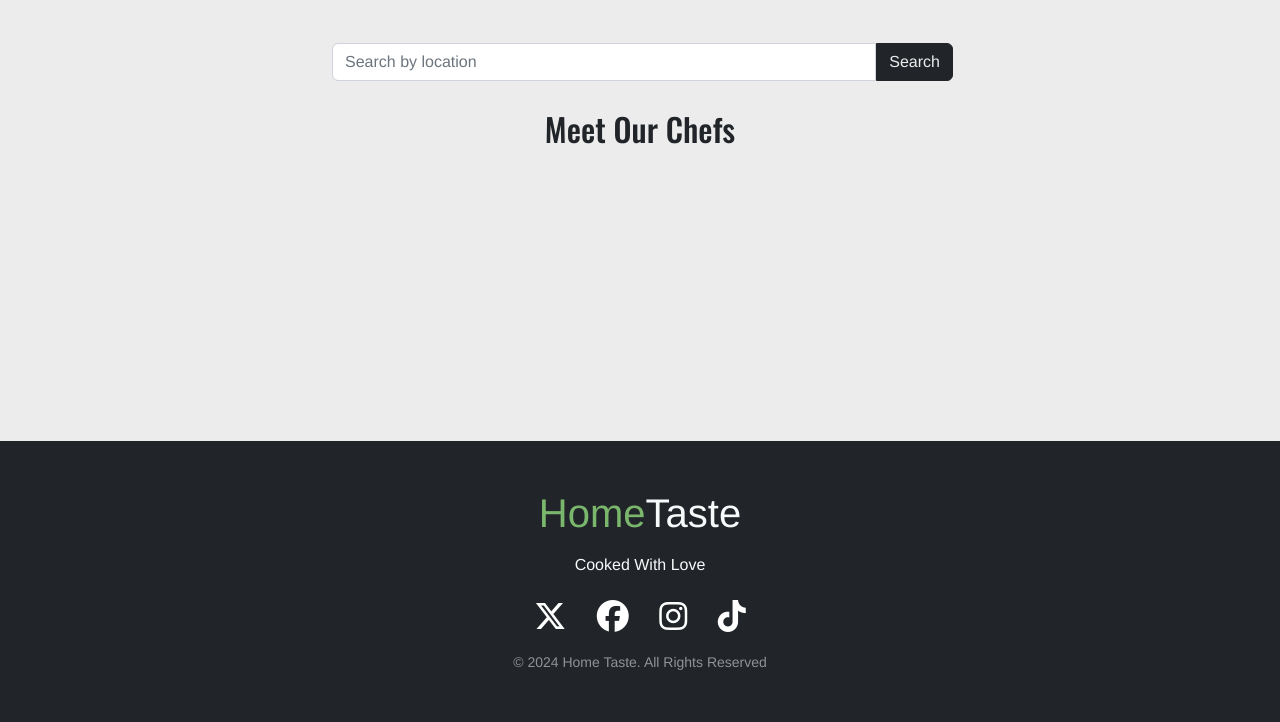
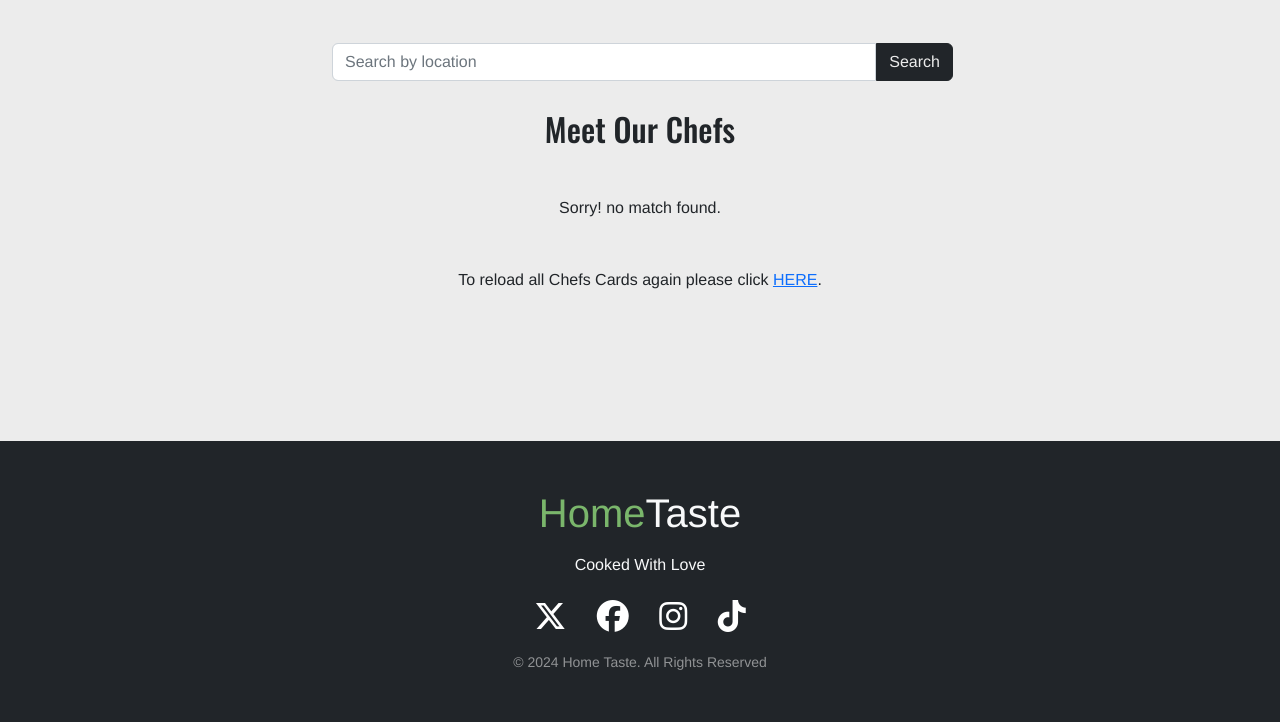
Before and after one commit to alakeldev/home-taste-app, a Django app: page /chefs/ in a window 1280 px wide; the page is wider, and only the part inside the window is pictured. Shown: the part 78-800 px from the top of that part. Run offline with Django 4.2, Linux system fonts and the light colour scheme; some libraries are stand-ins or nearby versions.

Commit message:
edit chefs/views.py 'edit chefs_list view => add if condition to handle if no result back from the search' + edit chefs.html 'load message if no result back from the search + put link to reload all chefs cards again'

```diff
--- a/chefs/templates/chefs.html
+++ b/chefs/templates/chefs.html
@@ -14,6 +14,7 @@
         </form>
     </div>
 </div>
+
 <!-- end search section -->
 
 <!-- Chef Card -->
@@ -21,6 +22,10 @@
     <div class="row">
         <div class="col-md-12">
             <h2 class="text-center my-5">Meet Our Chefs</h2>
+            {% if message %}
+            <div class="text-center my-5">{{ message }}</div>
+            <div class="text-center my-5">To reload all Chefs Cards again please click <a href="{% url 'chefs:chefs_list' %}">HERE</a>.</div>
+            {% endif %}
         </div>
         {% for chef in chefs %}
         {% if not chef.profile.slug == "admin" %}
--- a/chefs/views.py
+++ b/chefs/views.py
@@ -17,9 +17,11 @@
             Q(profile__country__icontains=search_query) |
             Q(profile__city__icontains=search_query)
         )
-    return render(request, 'chefs.html', {
-        'chefs': queryset,
-    })
+    if not queryset:
+        context = {'message': 'Sorry! no match found.'}
+    else:
+        context = {'chefs': queryset}
+    return render(request, 'chefs.html', context)
 
 
 def chef_info(request, slug):
```
